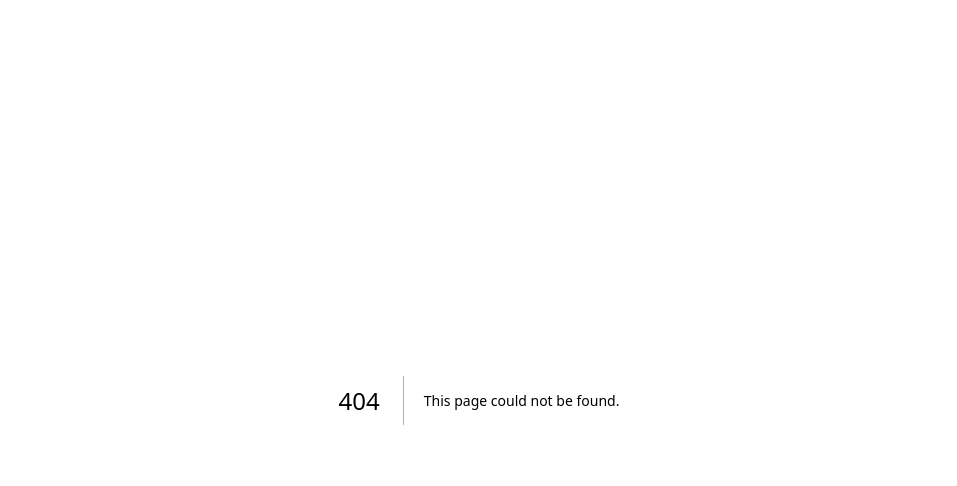
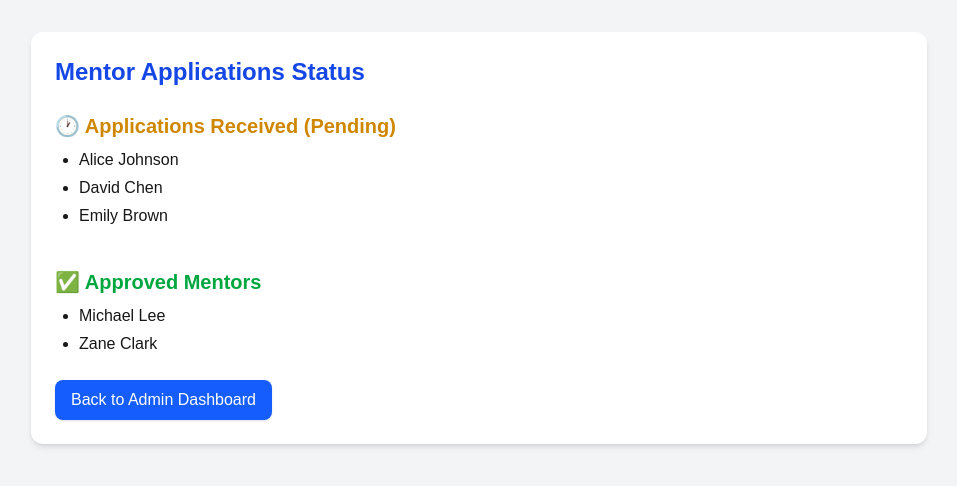
Before and after one commit to cloudvorkala/ECMS-StudyZone, a Next.js app in the folder frontend/: page /admin/applications in a window 1280 px wide. Before the commit this address had no page. Shown: the top 486 px of the page, without its empty margins (161-1118 px from the left). Built offline with nearby package versions, Linux system fonts and the light colour scheme.

Commit message:
admin page extend to Mentor application status page

```diff
--- /dev/null
+++ b/frontend/src/pages/admin/applications.tsx
@@ -0,0 +1,92 @@
+// ✅ 文件路径：src/pages/admin/applications.tsx
+// 用于展示 Mentor 的申请状态列表页面（Pending 和 Approved 分区）
+
+import React, { useEffect, useState } from 'react';
+import Link from 'next/link';
+
+interface MentorApplication {
+  id: number;
+  name: string;
+  status: 'pending' | 'approved';
+}
+
+export default function ApplicationsStatusPage() {
+  const [applications, setApplications] = useState<MentorApplication[]>([]);
+
+  useEffect(() => {
+    const fetchApplications = async () => {
+      try {
+        const res = await fetch('/api/admin/applications');
+        const data = await res.json();
+        setApplications(
+          data.sort((a: MentorApplication, b: MentorApplication) =>
+            a.name.localeCompare(b.name)
+          )
+        );
+      } catch (err) {
+        console.error('Failed to fetch applications', err);
+      }
+    };
+
+    fetchApplications();
+  }, []);
+
+  const pending = applications.filter((a) => a.status === 'pending');
+  const approved = applications.filter((a) => a.status === 'approved');
+
+  return (
+    <div className="min-h-screen p-8 bg-gray-100">
+      <div className="max-w-4xl mx-auto bg-white p-6 rounded-xl shadow-md">
+        <h1 className="text-2xl font-bold text-blue-700 mb-6">
+          Mentor Applications Status
+        </h1>
+
+        <section className="mb-10">
+          <h2 className="text-xl font-semibold text-yellow-600 mb-2">
+            🕐 Applications Received (Pending)
+          </h2>
+          {pending.length === 0 ? (
+            <p className="text-gray-500">No pending applications.</p>
+          ) : (
+            <ul className="list-disc pl-6">
+              {pending.map((app) => (
+                <li key={app.id} className="mb-1">
+                  {app.name}
+                </li>
+              ))}
+            </ul>
+          )}
+        </section>
+
+        <section>
+          <h2 className="text-xl font-semibold text-green-600 mb-2">
+            ✅ Approved Mentors
+          </h2>
+          {approved.length === 0 ? (
+            <p className="text-gray-500">No approved mentors.</p>
+          ) : (
+            <ul className="list-disc pl-6">
+              {approved.map((app) => (
+                <li key={app.id} className="mb-1">
+                  {app.name}
+                </li>
+              ))}
+            </ul>
+          )}
+        </section>
+
+        <div className="mt-6">
+        <div className="mt-6">
+        <Link
+            href="/admin/approval"
+            className="inline-flex items-center gap-2 px-4 py-2 bg-blue-600 hover:bg-blue-700 text-white font-medium rounded-lg shadow transition"
+  >
+    Back to Admin Dashboard
+  </Link>
+</div>
+
+        </div>
+      </div>
+    </div>
+  );
+}
--- a/frontend/src/pages/admin/approval.tsx
+++ b/frontend/src/pages/admin/approval.tsx
@@ -8,7 +8,7 @@ export default function AdminApprovalPage() {
       {/* 左侧导航区域 */}
       <div className="w-full md:w-1/3 space-y-4">
         <Link
-          href="/admin/approval"
+          href="/admin/applications"
           className="block p-4 bg-blue-100 rounded hover:bg-blue-200"
         >
           📋 Review Mentor Applications
--- /dev/null
+++ b/frontend/src/pages/api/admin/applications.ts
@@ -0,0 +1,22 @@
+// ✅ src/pages/api/admin/applications.ts
+// 后端接口：返回 mentor 申请列表数据
+
+import { NextApiRequest, NextApiResponse } from 'next';
+
+// 模拟数据库中的申请数据
+const mentorApplications = [
+  { id: 1, name: 'Alice Johnson', status: 'pending' },
+  { id: 2, name: 'Zane Clark', status: 'approved' },
+  { id: 3, name: 'Emily Brown', status: 'pending' },
+  { id: 4, name: 'Michael Lee', status: 'approved' },
+  { id: 5, name: 'David Chen', status: 'pending' },
+];
+
+export default function handler(req: NextApiRequest, res: NextApiResponse) {
+  if (req.method === 'GET') {
+    const sorted = mentorApplications.sort((a, b) => a.name.localeCompare(b.name));
+    res.status(200).json(sorted);
+  } else {
+    res.status(405).json({ message: 'Method Not Allowed' });
+  }
+}
```
